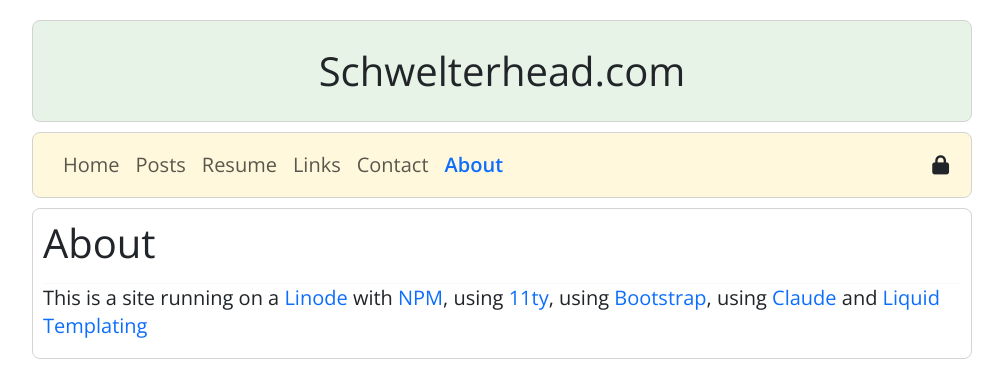
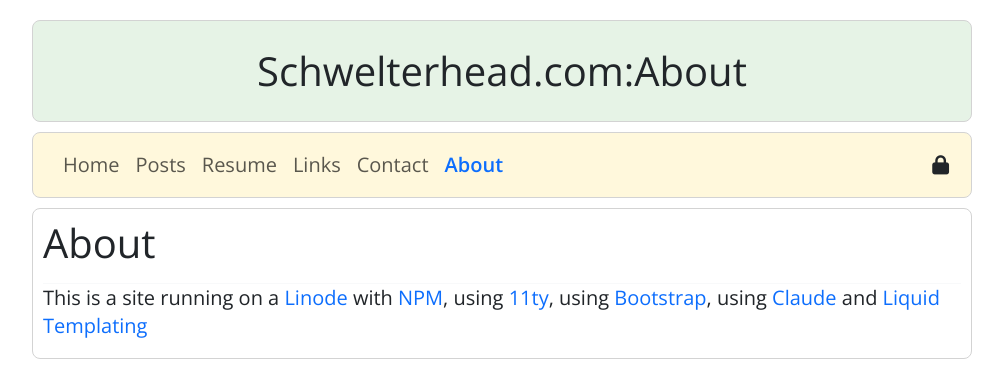
Before and after one commit to andresanz/schwelterhead.com, an Eleventy site: page _src/about.html in a window 1280 px wide. Shown: the top 366 px of the page, without its empty margins (138-1141 px from the left). Built offline with nearby package versions, Linux system fonts and the light colour scheme; Eleventy itself is replaced by a stand-in of ours; files that its build step writes are made by us from their sources.

Commit message:
254 header fix again

```diff
--- a/_src/_includes/header.liquid
+++ b/_src/_includes/header.liquid
@@ -12,7 +12,7 @@
       <h3>{{ siteinfo.siteDescription }}</h3>
 
     {% else %}
-    <h1 class="display-6">{{ siteinfo.siteName }}</h1>
+    <h1 class="display-6">{{ siteinfo.siteName }}:{{ title }}</h1>
     {% endif %}
     </p>
 
```
